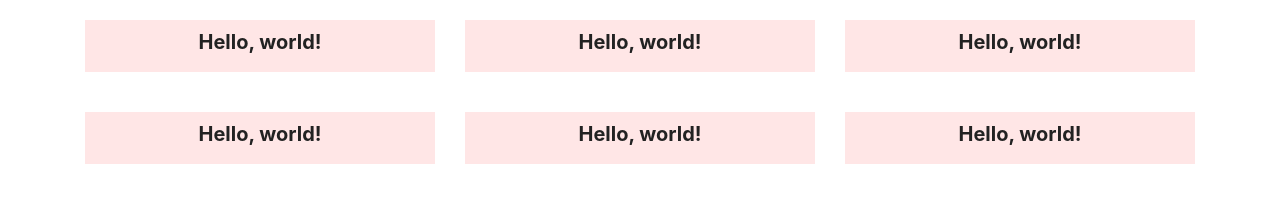
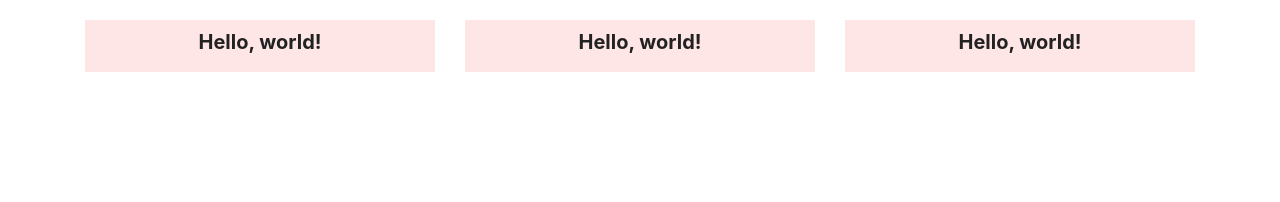
Before and after one commit to ztalgorepublic/practice, a plain HTML site: page index.html in a window 1280 px wide. Drawn offline with nearby package versions, Linux system fonts and the light colour scheme.

Commit message:
done changes

```diff
--- a/index.html
+++ b/index.html
@@ -53,28 +53,7 @@
 
       </div>
 
-           <div class="row">
 
-        <div class="col-md-4">
-          <div class="header-section">
-            <h1>Hello, world!</h1>
-          </div>
-
-        </div>
-
-        <div class="col-md-4">
-          <div class="header-section">
-          <h1>Hello, world!</h1>
-        </div>
-        </div>
-
-        <div class="col-md-4">
-          <div class="header-section">
-          <h1>Hello, world!</h1>
-        </div>
-        </div>
-
-      </div>
 
     </div>
 
```
